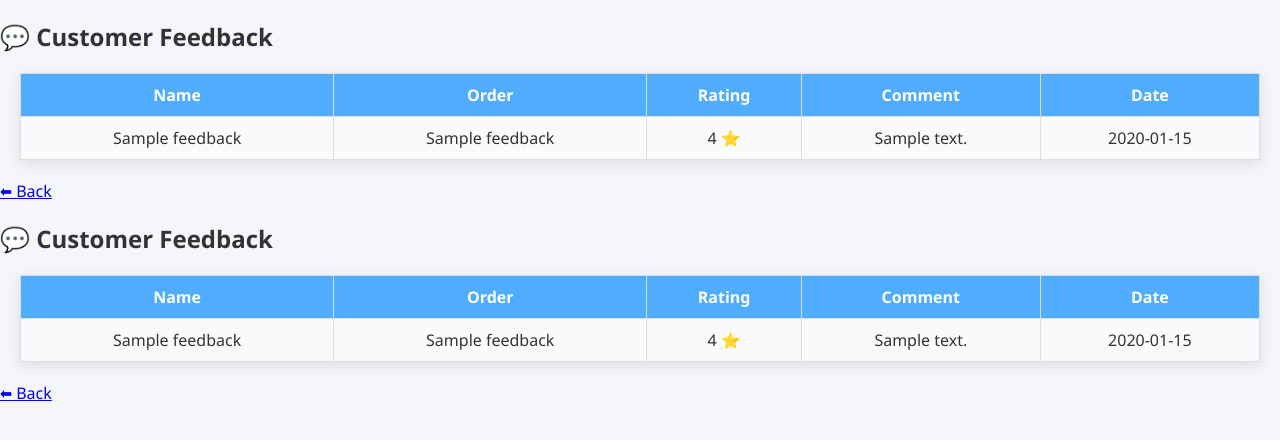
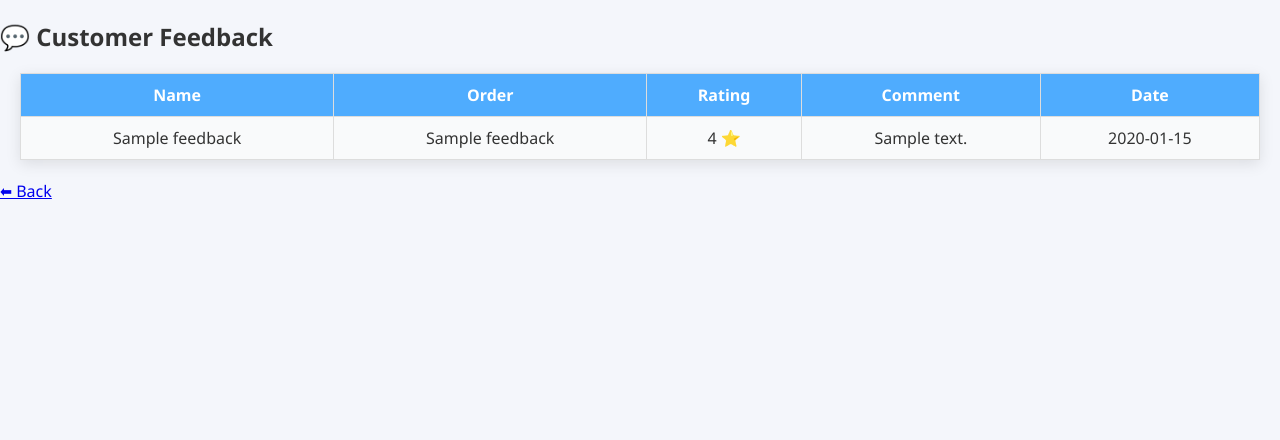
Before and after one commit to vistalemay-gif/zephyr-cms, a Flask app: page /view_feedback in a window 1280 px wide. Shown: the top 440 px of the page. Run offline with Flask 3, Linux system fonts and the light colour scheme; tables that the repository leaves empty hold one stand-in row (values such as "Sample post").

Commit message:
Update view_feedback.html

```diff
--- a/templates/view_feedback.html
+++ b/templates/view_feedback.html
@@ -31,36 +31,3 @@
 
 </body>
 </html>
-<!DOCTYPE html>
-<html>
-<head>
-    <title>Customer Feedback</title>
-    <link rel="stylesheet" href="{{ url_for('static', filename='style.css') }}">
-</head>
-<body>
-
-<h2>💬 Customer Feedback</h2>
-
-<table class="customer-table">
-  <tr>
-    <th>Name</th>
-    <th>Order</th>
-    <th>Rating</th>
-    <th>Comment</th>
-    <th>Date</th>
-  </tr>
-  {% for f in feedbacks %}
-  <tr>
-    <td>{{ f.name }}</td>
-    <td>{{ f.order_name }}</td>
-    <td>{{ f.rating }} ⭐</td>
-    <td>{{ f.comment }}</td>
-    <td>{{ f.created_at }}</td>
-  </tr>
-  {% endfor %}
-</table>
-
-<a href="{{ url_for('dashboard') }}">⬅ Back</a>
-
-</body>
-</html>
```
